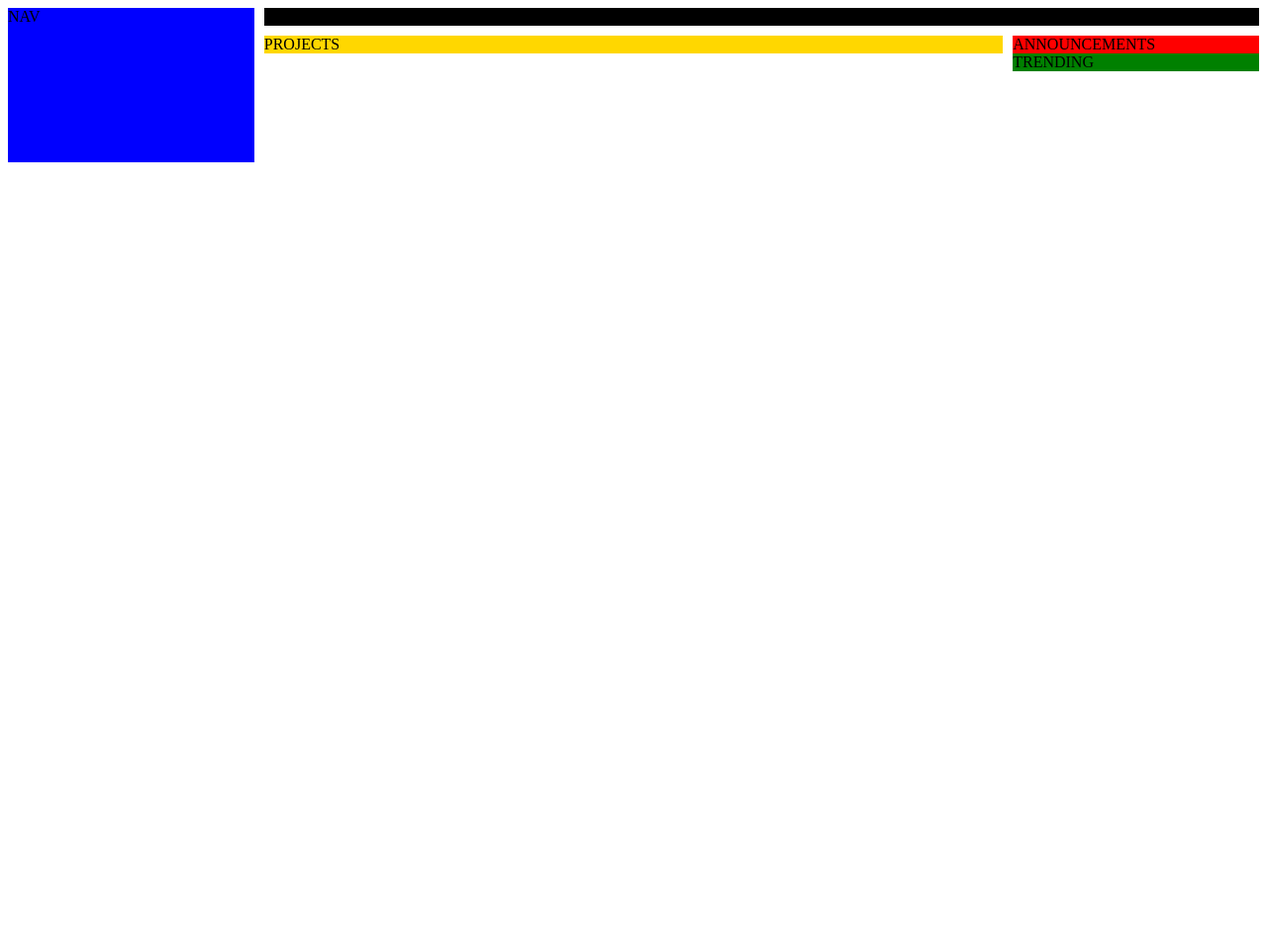
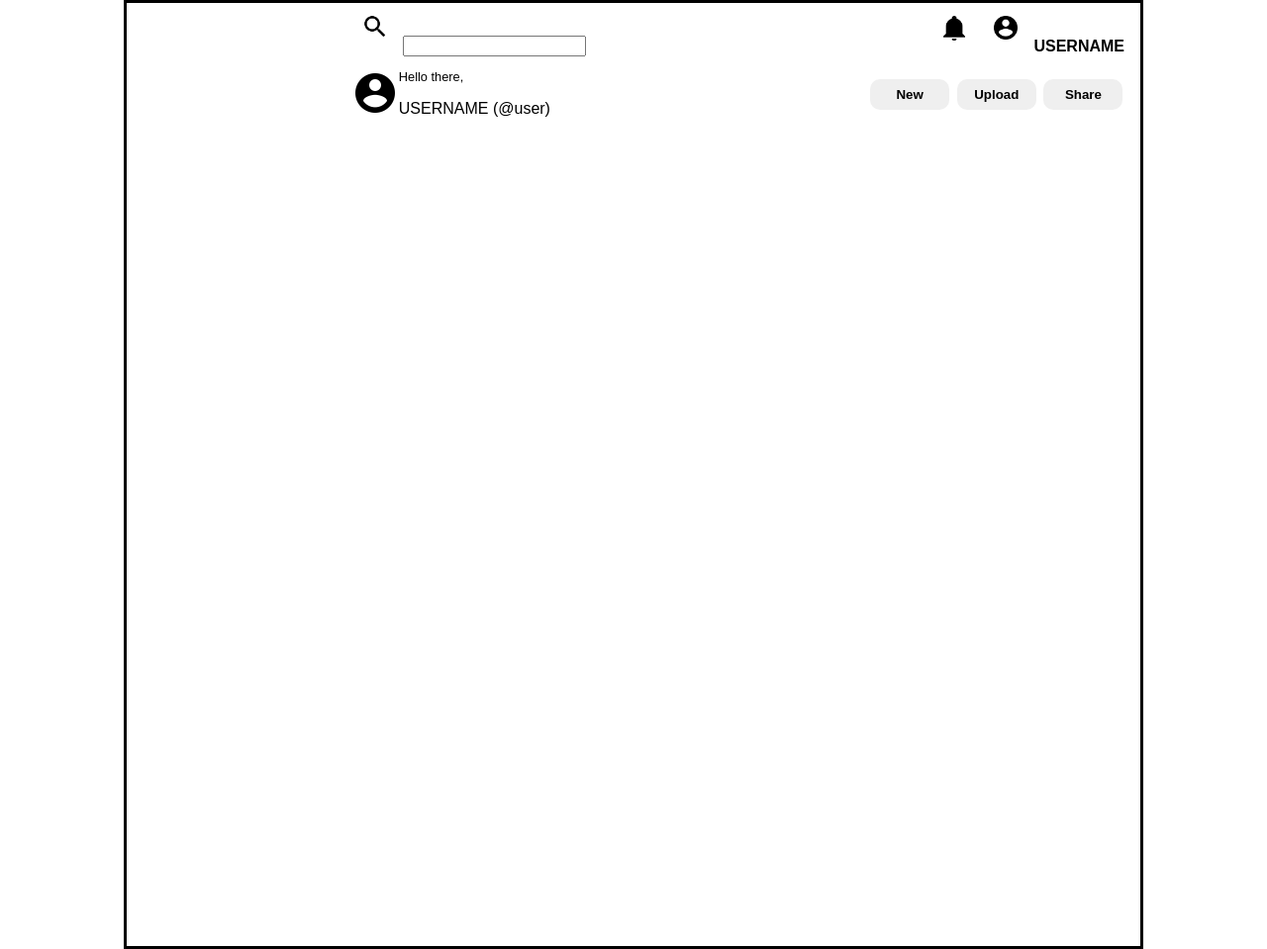
Before and after one commit to ottojvn/odin-admin-dashboard, a plain HTML site: page index.html in a window 1280 px wide. Shown: the whole page at 99% size. Before the commit the page ends 800 px from the top, so only its background shows below. Drawn offline with Linux system fonts and the light colour scheme.

Commit message:
Add header layout

```diff
--- a/index.html
+++ b/index.html
@@ -4,21 +4,54 @@
     <meta charset="UTF-8" />
     <title>Admin Dashboard</title>
     <meta name="viewport" content="width=device-width, initial-scale=1.0" />
-        <link rel="stylesheet" href="./style.css">
+    <link rel="stylesheet" href="./style.css" />
   </head>
   <body>
     <div class="grid-container">
-      <header>HEADER</header>
+      <header>
+        <div id="header-top" class="flex-container">
+          <div id="search-bar">
+            <form>
+              <img src="./icons/magnify.png" class="icon" />
+              <input id="search-input" type="text" />
+            </form>
+          </div>
 
-      <nav>NAV</nav>
+          <div id="profile-icons">
+            <img src="./icons/bell.png" id="notif-icon" class="icon" />
+            <img src="./icons/account-circle.png" class="icon" />
+            <div id="profile-name"><p id="username">USERNAME</p></div>
+          </div>
+        </div>
+
+        <div id="header-bottom" class="flex-container">
+          <div id="welcome-msg" class="flex-container">
+            <div id="profile-pic">
+              <img src="./icons/account-circle.png" />
+            </div>
+            <div id="greeting">
+              <p class="sub-text">Hello there,</p>
+              <p>USERNAME (@user)</p>
+            </div>
+          </div>
+
+          <div id="control-panel">
+            <button class="control-panel-button">New</button>
+            <button class="control-panel-button">Upload</button>
+            <button class="control-panel-button">Share</button>
+          </div>
+        </div>
+      </header>
+
+      <nav></nav>
 
       <main>
-        <section id="projects">PROJECTS</section>
+        <section id="projects"></section>
       </main>
 
       <section>
-        <article id="announcements">ANNOUNCEMENTS</article>
-        <article id="trending">TRENDING</article>
+        <article id="announcements"></article>
+        <article id="trending"></article>
       </section>
     </div>
   </body>
--- a/style.css
+++ b/style.css
@@ -5,31 +5,89 @@
   gap: 10px;
 }
 
+html {
+  font-family: sans-serif;
+}
+
+body {
+  width: clamp(min(100vw, 320px), 80%, 2560px);
+  margin: 0 auto;
+  border-style: solid;
+}
+
 header {
-  background-color: black;
   grid-row-start: 1;
   grid-column: 2 / 4;
 }
 
 #projects {
-  background-color: gold;
+  grid-row-start: 2;
+  grid-row-end: 4;
 }
 
 #announcements {
-  background-color: red;
   grid-row-start: 2;
   grid-column-start: 3;
 }
 
 #trending {
-  background-color: green;
   grid-row-start: 3;
   grid-column-start: 3;
 }
 
 nav {
-  background-color: blue;
   grid-row-start: 1;
   grid-row-end: span end;
   grid-column-start: 1;
 }
+
+.flex-container {
+  display: flex;
+  flex-wrap: wrap;
+  justify-content: space-between;
+  align-items: center;
+}
+
+.icon {
+  transform: scale(0.6);
+}
+.icon:hover {
+  background-color: lightgray;
+  border-radius: 100%;
+  transform: scale(0.8);
+}
+#profile-name {
+  display: inline;
+  font-weight: bold;
+}
+#profile-name:hover {
+  cursor: grab;
+  background-color: lightgray;
+}
+
+#username {
+  display: inline;
+}
+
+header {
+  padding: 0 1rem;
+}
+
+.sub-text {
+  font-size: 0.8rem;
+  padding-bottom: 0px;
+  margin-bottom: 0px;
+}
+
+.control-panel-button {
+  border-radius: 10px;
+  border-style: none;
+  width: 5rem;
+  margin: 0.1rem;
+  padding: 0.5rem 0;
+  font-weight: bold;
+}
+.control-panel-button:hover {
+  transform: scale(1.05);
+  box-shadow: 0 0 0.4rem black;
+}
```
Also changed, not shown: icons/account-circle.png (added), icons/bell.png (added), icons/magnify.png (added).
